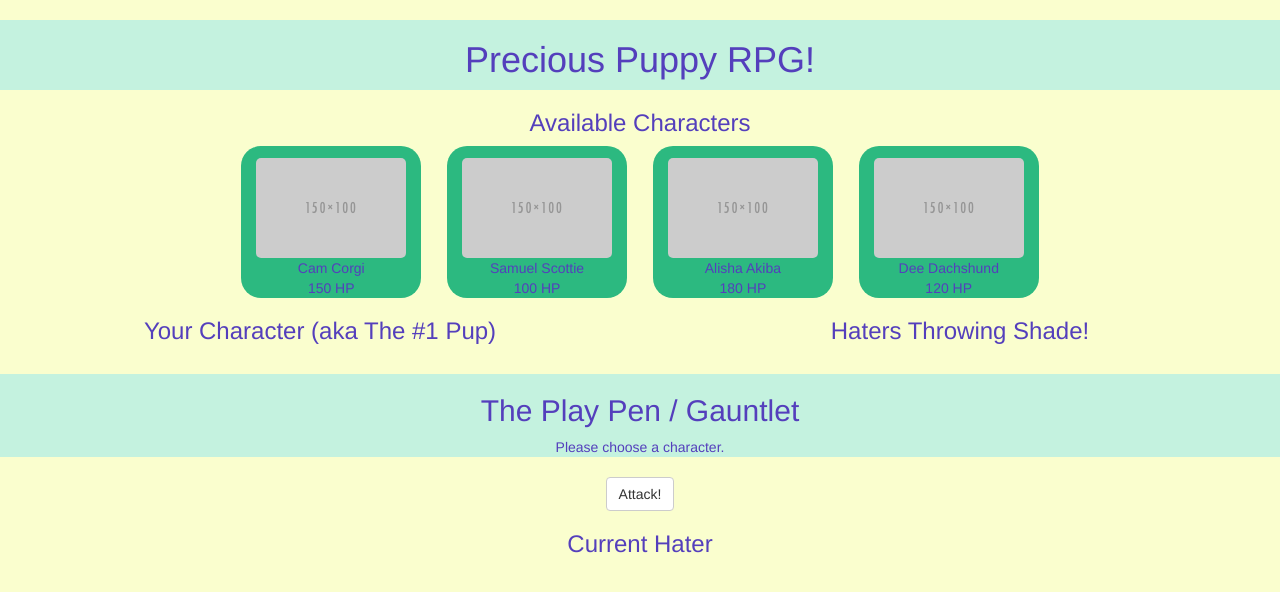
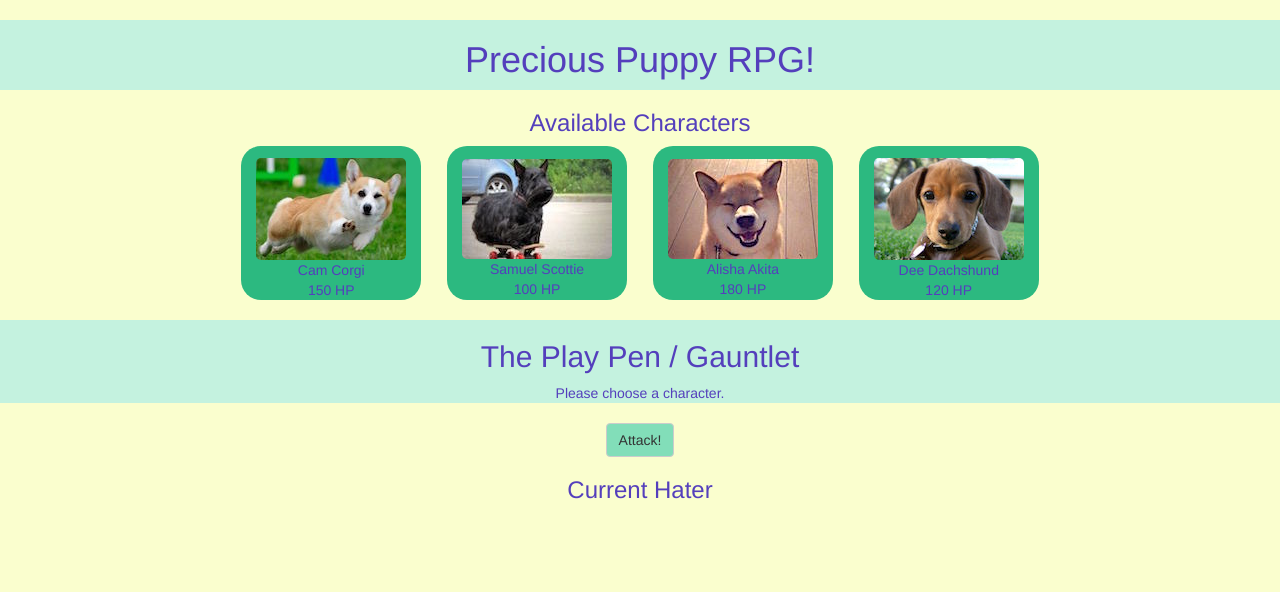
Before and after one commit to evilgenieent/week-4-game, a PHP site: page / in a window 1280 px wide. Shown: the top 592 px of the page. Run offline with PHP 8.4, Linux system fonts and the light colour scheme; some libraries are stand-ins or nearby versions.

Commit message:
added images

```diff
--- a/assets/css/style.css
+++ b/assets/css/style.css
@@ -9,6 +9,12 @@ body {
 }*/
 p {
 	margin: 0;
+}
+.btn-default {
+	background-color: #82DEB9;
+}
+.btn-default:hover {
+	background-color: #2CB980;
 }
 .main-title,
 .arena-title {
@@ -22,6 +28,15 @@ p {
 	margin: 0px 2px 0px 2px;
 	padding: 12px 2px 0px 2px;
 	background-color: #2CB980;
+	border-radius: 20px;
+}
+.character:hover {
+	display: inline-block;
+	align-content: center;
+	width: 180px;
+	margin: 0px 2px 0px 2px;
+	padding: 12px 2px 0px 2px;
+	background-color: #82DEB9;
 	border-radius: 20px;
 }
 .character > img {
@@ -42,6 +57,13 @@ p {
 	background-color: #9830B5;
 	color: #C4F2DF;
 }
+.waiting-enemies:hover {
+	background-color: #C984DC;
+	color: #C4F2DF;
+}
+.chosen-characters{
+	display: none;
+}
 .healthPointsText {
 	text-align: center;
 }
--- a/assets/javascript/game.js
+++ b/assets/javascript/game.js
@@ -2,43 +2,35 @@ $(document).ready( function(){
 	var characters = {
 		corgi: {
 			name: "Cam Corgi",
-			healthPoints: 150,
+			healthPoints: 120,
 			baseAttack: 7,
 			attackPower: 7,
-			counterAttackPower: 16,
+			counterAttackPower: 17,
 			idElem: "corgi",
-			activeImg: url="/assets/images/charPlaceholder.png",
-			defeatedImg: url="assets/images/charPlaceholderDead.png"
 		},
 		scottie: {
 			name: "Samuel Scottie",
-			healthPoints: 100,
+			healthPoints: 115,
 			baseAttack: 9,
 			attackPower: 9,
 			counterAttackPower: 14,
 			idElem: "scottie",
-			activeImg: url="assets/images/charPlaceholder.png",
-			defeatedImg: url="assets/images/charPlaceholderDead.png"
 		},
-		akiba: {
-			name: "Alisha Akiba",
-			healthPoints: 180,
+		akita: {
+			name: "Alisha Akita",
+			healthPoints: 125,
 			baseAttack: 6,
 			attackPower: 6,
-			counterAttackPower: 17,
-			idElem: "akiba",
-			activeImg: url="assets/images/charPlaceholder.png",
-			defeatedImg: url="assets/images/charPlaceholderDead.png"
+			counterAttackPower: 16,
+			idElem: "akita",
 		},
 		dachshund: {
 			name: "Dee Dachshund",
-			healthPoints: 120,
+			healthPoints: 110,
 			baseAttack: 8,
 			attackPower: 8,
 			counterAttackPower: 15,
 			idElem: "dachshund",
-			activeImg: url="assets/images/charPlaceholder.png",
-			defeatedImg: url="assets/images/charPlaceholderDead.png"
 		}
 	}
 	var isPlayerSelected = false;
@@ -68,6 +60,7 @@ $(document).ready( function(){
 				$(".default-character").addClass("waiting-enemies");
 				$("#player-character-section").find("div").addClass("player-character");
 				$(".available-char").toggle();
+				$(".chosen-characters").toggle();
 				updateStatusMsg();
 			}
 			else if (playerCharacter !== this.id) {
@@ -79,6 +72,7 @@ $(document).ready( function(){
 				$("#current-enemy").find("div").addClass("current-enemy");
 				updateStatusMsg();
 				isFightActive = true;
+				$("#attack").prop("disabled", false);
 			}
 		}
 
@@ -121,6 +115,7 @@ $(document).ready( function(){
 			defeatedCount ++;
 			if (defeatedCount === 3) {
 				$("#statusMsg").html("YOU WON! You are now the sassiest pup of them all!");
+				$("#attack").prop("disabled", true);
 				$(".current-enemy").remove();
 				$("#statusMsg").append("<br><button class='btn btn-default' id='restart'>Restart Game</button>");
 					$("#restart").on("click", function(){
@@ -129,6 +124,7 @@ $(document).ready( function(){
 			}
 			else {
 				$("#statusMsg").html("You defeated " + characters[currentEnemy].name + "! Who will you take on next, mighty pup?");
+				$("#attack").prop("disabled", true);
 				$(".current-enemy").remove();
 				resetFight()
 			}
@@ -136,9 +132,10 @@ $(document).ready( function(){
 		else {
 			$("#statusMsg").html("You have been defeated =( GAME OVER");
 			$("#statusMsg").append("<br><button class='btn btn-default' id='restart'>Restart</button>");
-				$("#restart").on("click", function(){
-					location.reload(true);
-				});
+			$("#attack").prop("disabled", true);
+			$("#restart").on("click", function(){
+				location.reload(true);
+			});
 		}
 	}
 	function resetFight() {
--- a/index.html
+++ b/index.html
@@ -30,22 +30,22 @@
 			<div class="col-lg-8">
 				<div class="center-block">
 					<div class="character default-character text-center" id="corgi">
-						<img src="assets/images/charPlaceholder.png" class="img-responsive">
+						<img src="assets/images/corgi.jpg" class="img-responsive">
 						<p>Cam Corgi</p>
 						<p class="healthPointsText"><span class="healthPointsStat">150</span> HP</p>
 					</div>
 					<div class="character default-character text-center" id="scottie">
-						<img src="assets/images/charPlaceholder.png" class="img-responsive">
+						<img src="assets/images/scottie.jpg" class="img-responsive">
 						<p>Samuel Scottie</p>
 						<p class="healthPointsText"><span class="healthPointsStat">100</span> HP</p>
 					</div>
-					<div class="character default-character text-center" id="akiba">
-						<img src="assets/images/charPlaceholder.png" class="img-responsive">
-						<p>Alisha Akiba</p>
+					<div class="character default-character text-center" id="akita">
+						<img src="assets/images/akita.jpg" class="img-responsive">
+						<p>Alisha Akita</p>
 						<p class="healthPointsText"><span class="healthPointsStat">180</span> HP</p>
 					</div>
 					<div class="character default-character text-center" id="dachshund">
-						<img src="assets/images/charPlaceholder.png" class="img-responsive">
+						<img src="assets/images/dachshund.jpg" class="img-responsive">
 						<p>Dee Dachshund</p>
 						<p class="healthPointsText"><span class="healthPointsStat">120</span> HP</p>
 					</div>
@@ -53,7 +53,7 @@
 			</div>
 			<div class="col-lg-2"></div>
 		</div>
-		<div class="row text-center">
+		<div class="row text-center chosen-characters">
 			<div class="col-lg-4 col-lg-offset-1" id="player-character-section">
 				<h3>Your Character (aka The #1 Pup)</h3>
 			</div>
```
Also changed, not shown: assets/images/akita.jpg (added), assets/images/charPlaceholder.png (deleted), assets/images/charPlaceholderDead.png (deleted), assets/images/corgi.jpg (added), assets/images/dachshund.jpg (added), assets/images/scottie.jpg (added).
